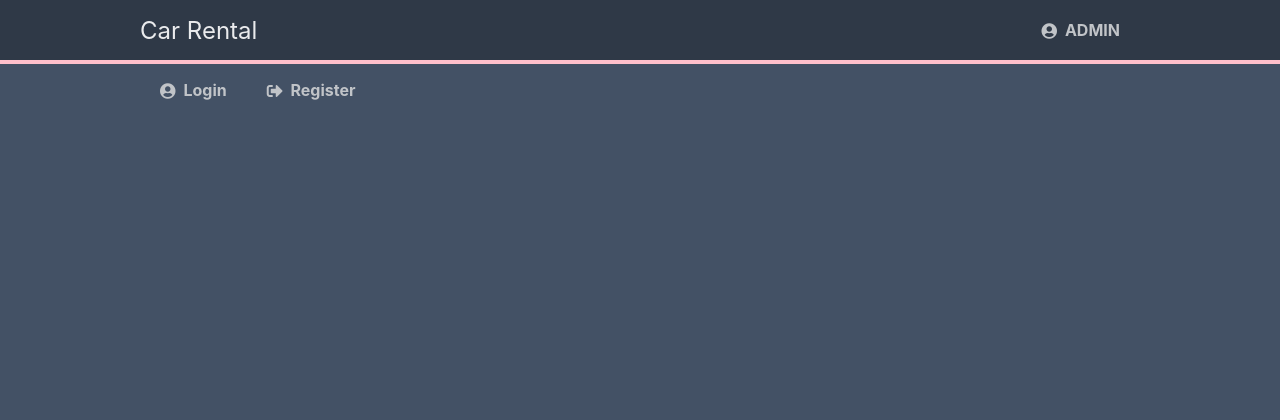
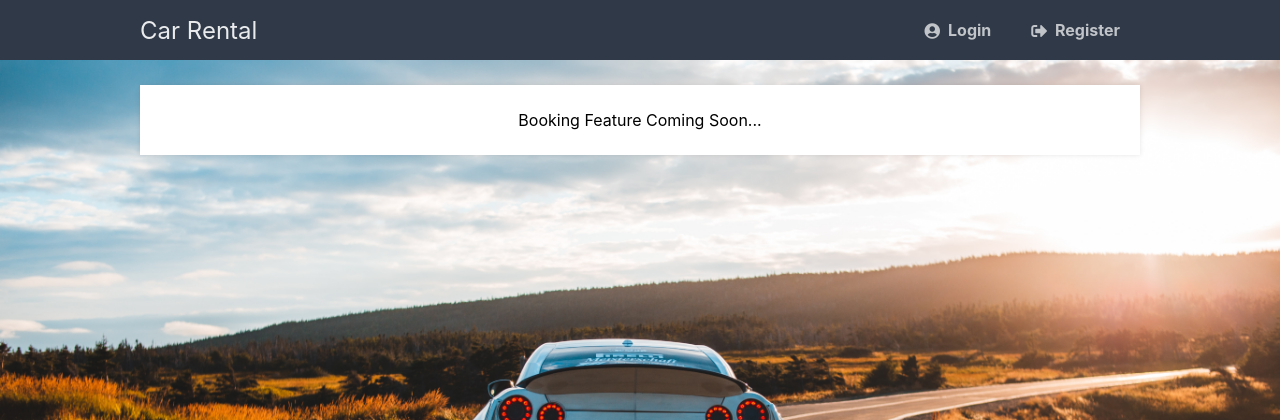
Before and after one commit to dorachenxiW/COMP639_carrental, a Flask app: page / in a window 1280 px wide. Shown: the top 420 px of the page. Run offline with Flask 3, Linux system fonts and the light colour scheme.

Commit message:
background image added

```diff
--- a/app.py
+++ b/app.py
@@ -27,7 +27,7 @@
     dbconn = connection.cursor()
     return dbconn
 
-#http://localhost:5000/ - this is the default page. This page tests that the web app is working on its default route.
+#http://localhost:5000/ - this is the default page. From this page, user can choose to log in or register. Admin button will be directed to the login page as well.
 @app.route("/")
 def default():
     return render_template("default.html")
--- a/static/style.css
+++ b/static/style.css
@@ -114,12 +114,46 @@
 .navtop div a:hover {
     color: #eaebed
 }
-
-.tiledBackground {
-    background-image: url(/static/images/car_background.jpg);
-    background-size: 1080px;
-    width: auto;
-    height: auto;
-    border: 2px solid;
-    color: pink;
-  }
+.navb div a {
+    padding: 0 20px;
+    text-decoration: none;
+    color: #141415;
+    font-weight: bold;
+    display: inline-flex;
+    align-items: center;
+}
+.navb div a i {
+    padding: 2px 8px 0 0;
+}
+.navb div a:hover {
+    color: #eaebed
+}
+.content {
+    width: 1000px;
+    margin: 0 auto;
+}
+.content h2 {
+    margin: 0;
+    padding: 25px 0;
+    font-size: 22px;
+    border-bottom: 1px solid #e0e0e3;
+    color: #4a536e;
+}
+.content > p, .content > div {
+    box-shadow: 0 0 5px 0 rgba(0, 0, 0, 0.1);
+    margin: 25px 0;
+    padding: 25px;
+  background-color: #fff;
+}
+.content > p table td, .content > div table td {
+  padding: 5px;
+}
+.content > p table td:first-child, .content > div table td:first-child {
+  font-weight: bold;
+  color: #4a536e;
+  padding-right: 15px;
+}
+.content > div p {
+  padding: 5px;
+  margin: 0 0 10px 0;
+}
--- a/templates/default.html
+++ b/templates/default.html
@@ -5,24 +5,28 @@
 		<title>{% block title %}Car Rental{% endblock %}</title>
 		<link rel="stylesheet" href="{{ url_for('static', filename='style.css') }}">
 		<link rel="stylesheet" href="https://use.fontawesome.com/releases/v5.7.1/css/all.css">
+		<style>
+			body {
+			  background-image: url(/static/images/car_background.jpg);
+			  background-repeat: no-repeat;
+			  background-attachment: fixed;
+			  background-size: cover;
+			}
+		</style>
 	</head>
 	<body class="loggedin">
 
 		<nav class="navtop">
 			<div>
 				<h1>Car Rental</h1>
-
-				<a href="{{ url_for('admin') }}"><i class="fas fa-user-circle"></i>ADMIN</a>
-			</div>
-			<div class="navb">
-				<a href="{{ url_for('login') }}"><i class="fas fa-user-circle"></i>Login</a>
+                <a href="{{ url_for('login') }}"><i class="fas fa-user-circle"></i>Login</a>
 				<a href="{{ url_for('register') }}"><i class="fas fa-sign-out-alt"></i>Register</a>
 			</div>
 		</nav>
-		<div class="tiledBackground"></div>
-		<div class="content">
+
+		<div class="content" >
 			{% block content %}
-
+			<p align="center">Booking Feature Coming Soon...</p>
 
 			{% endblock %}
 		</div>
```
Also changed, not shown: templates/index.html (+8 -0 lines), templates/layout.html (+8 -0 lines), 1 other file.
